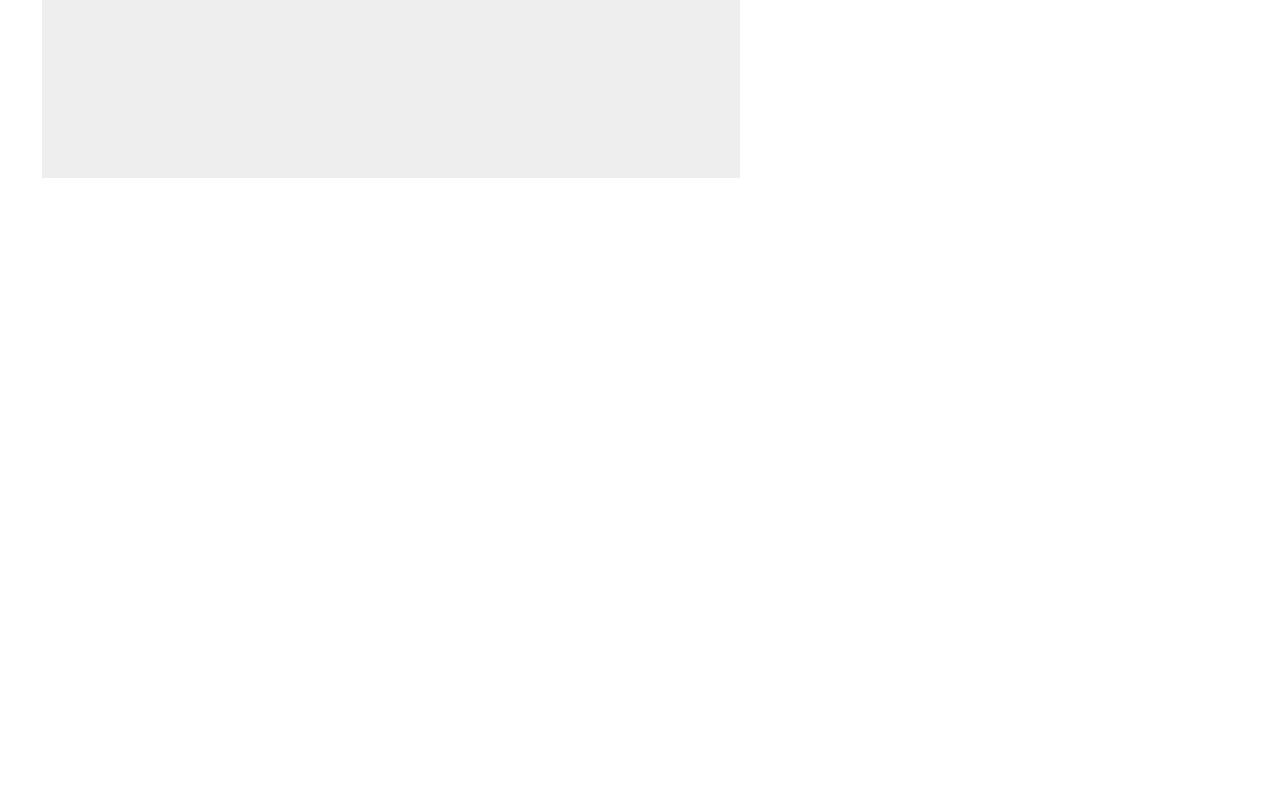
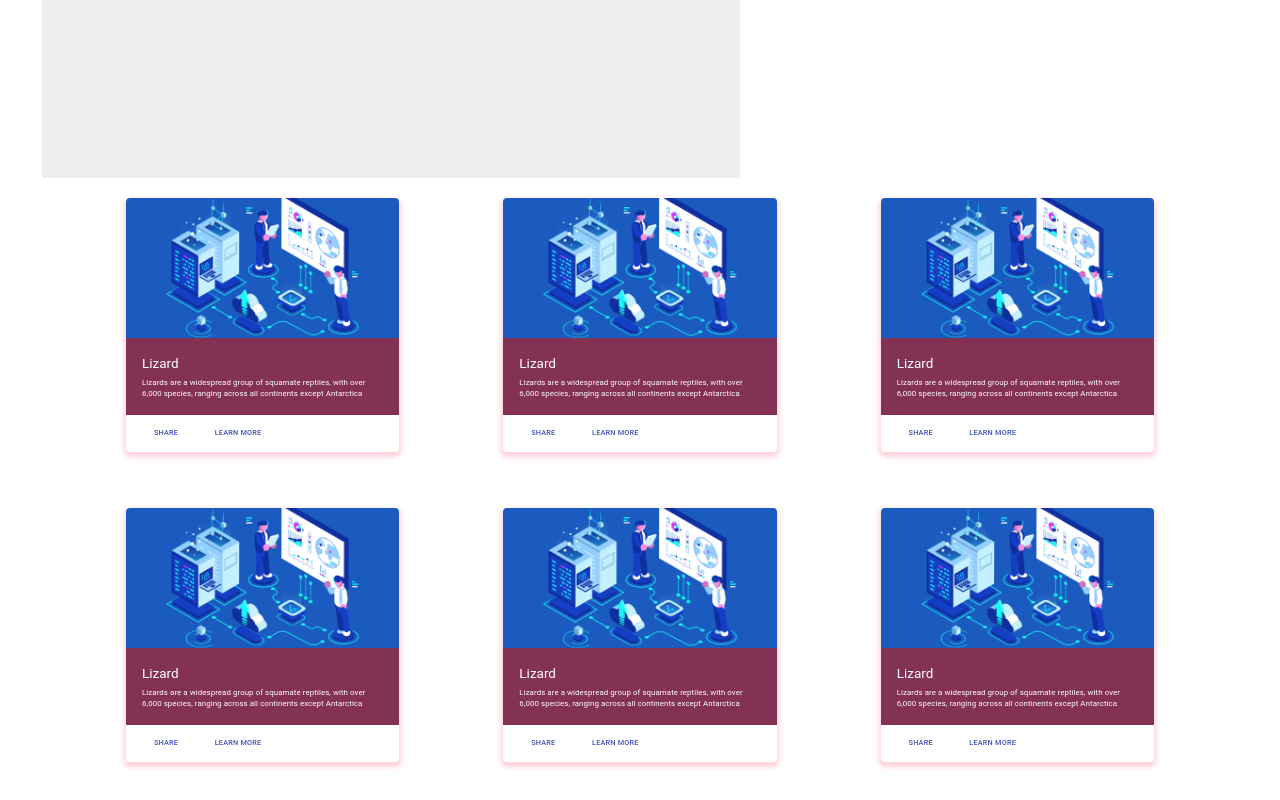
Before and after one commit to Primeasia-University/primeasia-university, a Gatsby site: page / in a window 1280 px wide. Shown: the part 510-1310 px from the top of the page. Before the commit the page ends 800 px from the top, so only its background shows below. Built offline with nearby package versions, Linux system fonts and the light colour scheme; Gatsby itself is replaced by a stand-in of ours.

Commit message:
update achiev

```diff
--- a/src/components/Home/Hero.js
+++ b/src/components/Home/Hero.js
@@ -1,7 +1,24 @@
 import React from 'react';
 import { Container, Grid } from '@material-ui/core';
+import First_acheiv from './../Home/first_acheiv';
+import { makeStyles } from '@material-ui/core/styles';
+
+const useStyles = makeStyles({
+
+  gridContainer: {
+
+    paddingLeft: '40px',
+    paddingRight: '40px'
+
+
+   }
+
+});
+
+
 
 const Hero = () => {
+  const classes = useStyles();
   return (
     <Container>
       <Grid container>
@@ -12,7 +29,31 @@ const Hero = () => {
         <Grid xs={7}>
           {/* --------------Notice-------------------- */}
         </Grid>
+
+
       </Grid>
+      <Grid container spacing={2} className={classes.gridContainer}>
+
+         <Grid item xs={12} sm={6} md={4}>
+           <First_acheiv/>
+           </Grid>
+           <Grid item xs={12} sm={6} md={4}>
+           <First_acheiv/>
+           </Grid>
+           <Grid item xs={12} sm={6} md={4}>
+           <First_acheiv/>
+           </Grid>
+           <Grid item xs={12} sm={6} md={4}>
+           <First_acheiv/>
+           </Grid>
+           <Grid item xs={12} sm={6} md={4}>
+           <First_acheiv/>
+           </Grid>
+           <Grid item xs={12} sm={6} md={4}>
+           <First_acheiv/>
+           </Grid>
+
+        </Grid>
     </Container>
   )
 }
--- /dev/null
+++ b/src/components/Home/first_acheiv.js
@@ -0,0 +1,75 @@
+import React from 'react';
+import { Container, Grid } from '@material-ui/core';
+import { makeStyles } from '@material-ui/core/styles';
+import Card from '@material-ui/core/Card';
+import CardActionArea from '@material-ui/core/CardActionArea';
+import CardActions from '@material-ui/core/CardActions';
+import CardContent from '@material-ui/core/CardContent';
+import CardMedia from '@material-ui/core/CardMedia';
+import Button from '@material-ui/core/Button';
+import Typography from '@material-ui/core/Typography';
+import Logo from '../../images/data_centre.png'
+
+
+const useStyles = makeStyles({
+    root: {
+        maxWidth: 375,
+        margin: '20px',
+        "&:hover": {
+            transform:"scale(0.9)",
+            transition:'1s',
+          },
+
+        boxShadow: '0 3px 5px 2px rgba(255, 105, 135, .3)',
+
+    },
+    media: {
+        height: 140,
+    },
+    colorContent:{
+        background:'#843253',
+        color:'white'
+
+     },
+});
+
+const First_acheiv = () => {
+    const classes = useStyles();
+    return (
+          <Container>
+
+
+
+
+                <Card className={classes.root}>
+                    <CardActionArea>
+                        <CardMedia
+                            className={classes.media}
+                            image={Logo}
+                            title="Contemplative Reptile"
+                        />
+                        <CardContent className={classes.colorContent}>
+                            <Typography gutterBottom variant="h5" component="h2">
+                                Lizard
+          </Typography>
+                            <Typography variant="body2" color="textSecondary" component="p" className={classes.colorContent}>
+                                Lizards are a widespread group of squamate reptiles, with over 6,000 species, ranging
+                                across all continents except Antarctica
+          </Typography>
+                        </CardContent>
+                    </CardActionArea>
+                    <CardActions>
+                        <Button size="small" color="primary">
+                            Share
+        </Button>
+                        <Button size="small" color="primary">
+                            Learn More
+        </Button>
+                    </CardActions>
+                </Card>
+
+
+            </Container>
+    )
+}
+export default First_acheiv
```
Also changed, not shown: src/images/data_centre.png (added).
